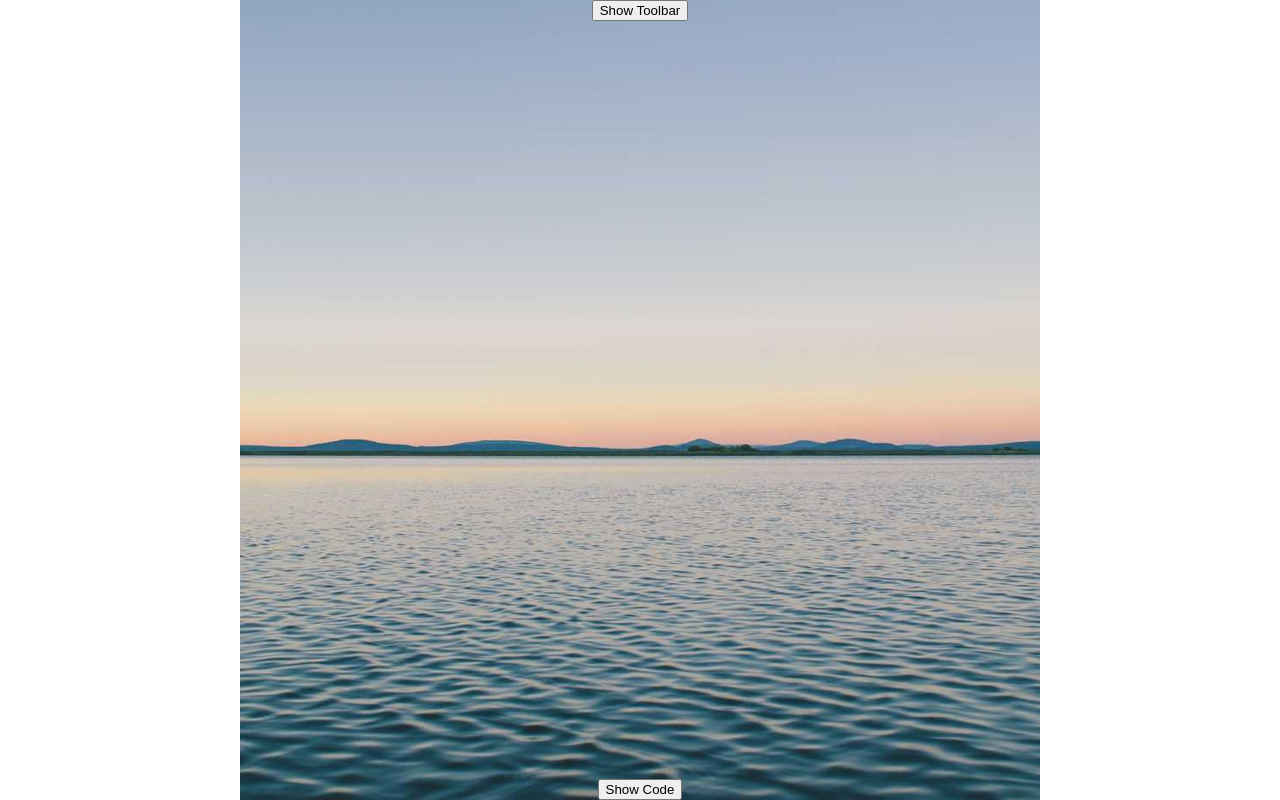
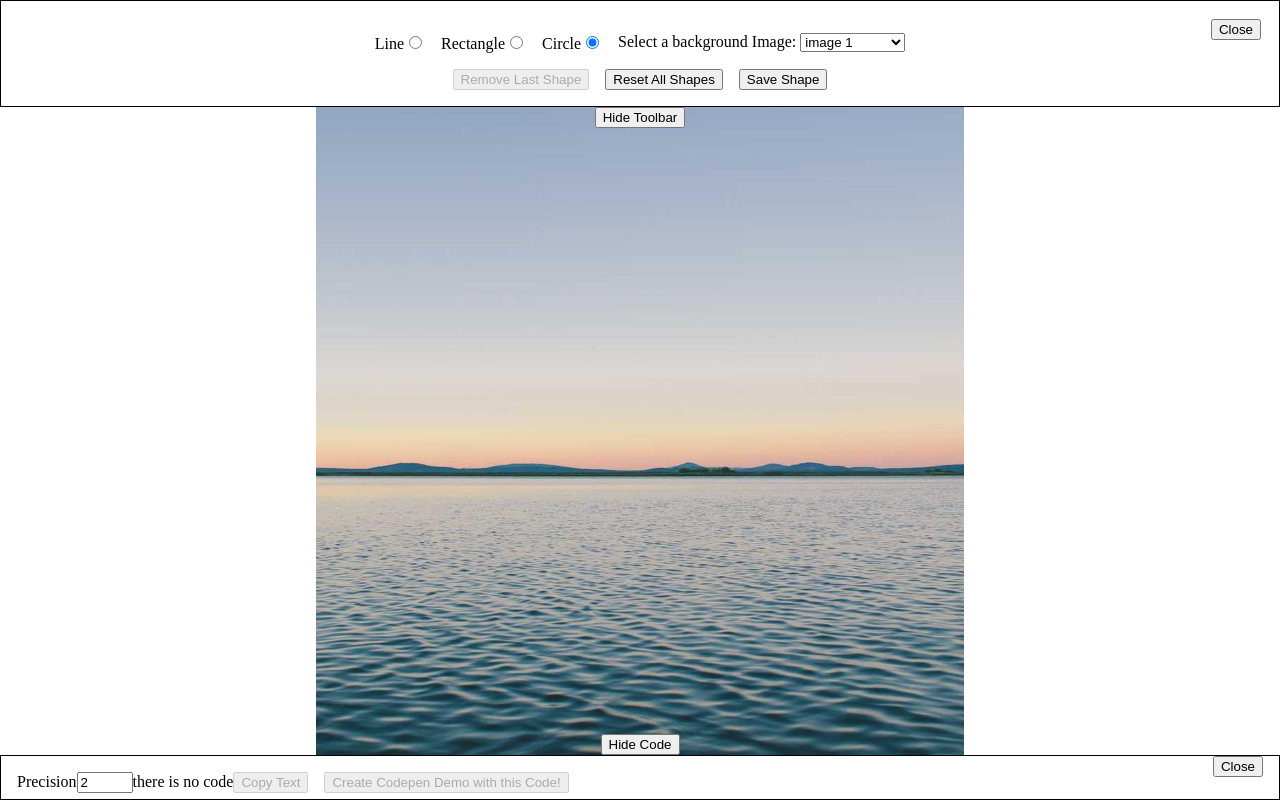
Before and after one commit to bigandy/shape-creator, a React (Vite) app: page / in a window 1280 px wide. Built offline with nearby package versions, Linux system fonts and the light colour scheme.

Commit message:
refactor(coordinates): remove getCoordsAsNumber and use getCoords

```diff
--- a/src/App.tsx
+++ b/src/App.tsx
@@ -19,21 +19,21 @@ import { type DrawingMode, type Coords, type Shape } from "./Types";
 function App() {
   const countRef = useRef(0);
   const [stack, setStack] = useState<Coords[]>([]);
-  const [toolbarOpen, setToolbarOpen] = useState(false);
-  const [codeViewerOpen, setCodeViewerOpen] = useState(false);
+  const [toolbarOpen, setToolbarOpen] = useState(true);
+  const [codeViewerOpen, setCodeViewerOpen] = useState(true);
   const [sidebarOpen, setSidebarOpen] = useState(false);
   const [backgroundImage, setBackgroundImage] = useState(
-    backgroundImages[0].url,
+    backgroundImages[0].url
   );
   const [savedStack, setSavedStack] = useState<Shape[]>([]);
   const [useAllShapes, setUseAllShapes] = useState(true);
-  const [drawingMode, setDrawingMode] = useState<DrawingMode>("rectangle");
+  const [drawingMode, setDrawingMode] = useState<DrawingMode>("circle");
 
   const [precision, setPrecision] = useState(2);
 
   const handleRemoveLastPoint = () => {
     setStack(
-      stack.filter((_, index, stackArray) => index !== stackArray.length - 1),
+      stack.filter((_, index, stackArray) => index !== stackArray.length - 1)
     );
   };
 
@@ -92,8 +92,8 @@ function App() {
   const handleRemoveLastShape = () => {
     setSavedStack((savedStack) =>
       savedStack.filter(
-        (_, index, stackArray) => index !== stackArray.length - 1,
-      ),
+        (_, index, stackArray) => index !== stackArray.length - 1
+      )
     );
   };
 
--- a/src/components/ClickAreaCircle.tsx
+++ b/src/components/ClickAreaCircle.tsx
@@ -8,9 +8,9 @@ import React, {
 
 import { DragAndDropPoints } from "@components/DragAndDropPoints";
 
-import type { Coords, DrawingMode, NumCoords } from "@/Types";
+import type { Coords, DrawingMode } from "@/Types";
 
-import { getCoordsAsNumber } from "@utils/coordinates";
+import { getCoords } from "@utils/coordinates";
 
 type Props = {
   setStack: Dispatch<SetStateAction<Coords[]>>;
@@ -25,32 +25,18 @@ export const ClickAreaCircle = ({
 }: Props) => {
   const [recording, setRecording] = useState(false);
   const clickAreaRef = useRef<HTMLInputElement>(null);
-  const [initialPoint, setInitialPoint] = useState<NumCoords | null>(null);
-  const [finalPoint, setFinalPoint] = useState<NumCoords | null>(null);
+  const [initialPoint, setInitialPoint] = useState<Coords | null>(null);
+  const [finalPoint, setFinalPoint] = useState<Coords | null>(null);
 
   const drawCircle = () => {
     if (initialPoint === null || finalPoint === null) {
       return;
     }
 
-    if (!clickAreaRef.current) {
-      return;
-    }
+    const points = [
+      { percentX: initialPoint.percentX, percentY: initialPoint.percentY },
 
-    const { x: initialX, y: initialY } = initialPoint;
-    const { x: finalX, y: finalY } = finalPoint;
-    const { width, height } = clickAreaRef.current.getBoundingClientRect();
-
-    const initialPercentX = (initialX / width) * 100;
-    const initialPercentY = (initialY / height) * 100;
-
-    const finalPercentX = (finalX / width) * 100;
-    const finalPercentY = (finalY / height) * 100;
-
-    const points = [
-      { percentX: initialPercentX, percentY: initialPercentY },
-
-      { percentX: finalPercentX, percentY: finalPercentY },
+      { percentX: finalPoint.percentX, percentY: finalPoint.percentY },
     ];
     const updatedState = [...stack, ...points];
 
@@ -65,7 +51,7 @@ export const ClickAreaCircle = ({
 
   const handleMouseDown = (e: MouseEvent<HTMLDivElement>) => {
     setFinalPoint(null);
-    const coords = getCoordsAsNumber(e, clickAreaRef)!;
+    const coords = getCoords(e, clickAreaRef)!;
 
     setInitialPoint(coords);
     setRecording(true);
@@ -74,7 +60,7 @@ export const ClickAreaCircle = ({
   const handleMouseUp = (e: MouseEvent<HTMLDivElement>) => {
     // AHTODO: How to handle mouseup or out of bounds movement of the mouse?
 
-    const upCoords = getCoordsAsNumber(e, clickAreaRef)!;
+    const upCoords = getCoords(e, clickAreaRef)!;
 
     setFinalPoint(upCoords);
 
@@ -86,7 +72,7 @@ export const ClickAreaCircle = ({
     if (initialPoint === null || recording === false) {
       return;
     }
-    const coords = getCoordsAsNumber(e, clickAreaRef)!;
+    const coords = getCoords(e, clickAreaRef)!;
 
     setFinalPoint(coords);
   };
@@ -120,25 +106,25 @@ const CircleMiddlePoint = React.memo(
     initialPoint,
     finalPoint,
   }: {
-    initialPoint: NumCoords;
-    finalPoint: NumCoords;
+    initialPoint: Coords;
+    finalPoint: Coords;
   }) => {
     const midPoint = {
-      x: (initialPoint.x + finalPoint.x) / 2,
-      y: (initialPoint.y + finalPoint.y) / 2,
+      percentX: (initialPoint.percentX + finalPoint.percentX) / 2,
+      percentY: (initialPoint.percentY + finalPoint.percentY) / 2,
     };
 
     const diameter =
-      Math.pow(midPoint.x - initialPoint.x, 2) +
-      Math.pow(midPoint.y - initialPoint.y, 2);
+      Math.pow(midPoint.percentX - initialPoint.percentX, 2) +
+      Math.pow(midPoint.percentY - initialPoint.percentY, 2);
 
     return (
       <div
         className="dot-bg circle-circle"
         style={{
-          top: midPoint.y + "px",
-          left: midPoint.x + "px",
-          height: Math.sqrt(diameter) * 2 + "px",
+          top: midPoint.percentY + "%",
+          left: midPoint.percentX + "%",
+          height: Math.sqrt(diameter) * 2 + "%",
         }}
       />
     );
--- a/src/components/ClickAreaLine.tsx
+++ b/src/components/ClickAreaLine.tsx
@@ -9,7 +9,7 @@ import {
 import { DragAndDropPoints } from "@components/DragAndDropPoints";
 
 import type { Coords } from "@/Types";
-import { getCoordsAsPercentages } from "@utils/coordinates";
+import { getCoordsAsPercent } from "@utils/coordinates";
 
 type Props = {
   setStack: Dispatch<SetStateAction<Coords[]>>;
@@ -26,7 +26,7 @@ export const ClickAreaLine = ({ setStack, stack }: Props) => {
    * and is used for the clip-path: shape() generation
    */
   const handleClick = (event: MouseEvent<HTMLElement>) => {
-    const coords = getCoordsAsPercentages(event, clickAreaRef)!;
+    const coords = getCoordsAsPercent(event, clickAreaRef)!;
 
     setStack([...stack, coords]);
   };
@@ -35,7 +35,7 @@ export const ClickAreaLine = ({ setStack, stack }: Props) => {
    * This handles when the mouse cursor moves inside the click-area. It shows the position of the mouse with a div in the same style as the points on the DragAndDropPoints dots.
    */
   const handleMouseMove = (event: MouseEvent<HTMLElement>) => {
-    const coords = getCoordsAsPercentages(event, clickAreaRef)!;
+    const coords = getCoordsAsPercent(event, clickAreaRef)!;
 
     setMousePosition(coords);
   };
--- a/src/components/ClickAreaRectangle.tsx
+++ b/src/components/ClickAreaRectangle.tsx
@@ -10,7 +10,7 @@ import { DragAndDropPoints } from "@components/DragAndDropPoints";
 
 import type { Coords, DrawingMode } from "@/Types";
 
-import { getCoordsAsPercentages } from "@utils/coordinates";
+import { getCoordsAsPercent } from "@utils/coordinates";
 
 type Props = {
   setStack: Dispatch<SetStateAction<Coords[]>>;
@@ -63,7 +63,7 @@ export const ClickAreaRectangle = ({
 
   const handleMouseDown = (e: MouseEvent<HTMLDivElement>) => {
     setFinalPoint(null);
-    const coords = getCoordsAsPercentages(e, clickAreaRef)!;
+    const coords = getCoordsAsPercent(e, clickAreaRef)!;
 
     setInitialPoint(coords);
     setRecording(true);
@@ -72,7 +72,7 @@ export const ClickAreaRectangle = ({
   const handleMouseUp = (e: MouseEvent<HTMLDivElement>) => {
     // AHTODO: How to handle mouseup or out of bounds movement of the mouse?
 
-    const upCoords = getCoordsAsPercentages(e, clickAreaRef)!;
+    const upCoords = getCoordsAsPercent(e, clickAreaRef)!;
 
     setFinalPoint(upCoords);
 
@@ -84,7 +84,7 @@ export const ClickAreaRectangle = ({
     if (initialPoint === null || recording === false) {
       return;
     }
-    const coords = getCoordsAsPercentages(e, clickAreaRef)!;
+    const coords = getCoordsAsPercent(e, clickAreaRef)!;
 
     setFinalPoint(coords);
   };
@@ -129,5 +129,5 @@ const MiddlePoint = React.memo(
         }}
       />
     );
-  },
+  }
 );
--- a/src/utils/coordinates.ts
+++ b/src/utils/coordinates.ts
@@ -2,7 +2,7 @@ import { type MouseEvent, type RefObject } from "react";
 
 import { type DragMoveEvent } from "@dnd-kit/core";
 
-export const getCoordsAsPercentages = (
+export const getCoords = (
   event: MouseEvent<HTMLElement>,
   ref: RefObject<HTMLElement | null>
 ) => {
@@ -18,25 +18,6 @@ export const getCoordsAsPercentages = (
   const percentX = (deltaX / width) * 100;
   const percentY = (deltaY / height) * 100;
   const coords = { percentX, percentY };
-
-  return coords;
-};
-
-export const getCoordsAsNumber = (
-  event: MouseEvent<HTMLElement>,
-  ref: RefObject<HTMLElement | null>
-) => {
-  if (!ref.current) {
-    return;
-  }
-
-  const { clientX, clientY } = event;
-  const { left, top } = ref.current.getBoundingClientRect();
-
-  const deltaX = clientX - left;
-  const deltaY = clientY - top;
-
-  const coords = { x: deltaX, y: deltaY };
 
   return coords;
 };
```
